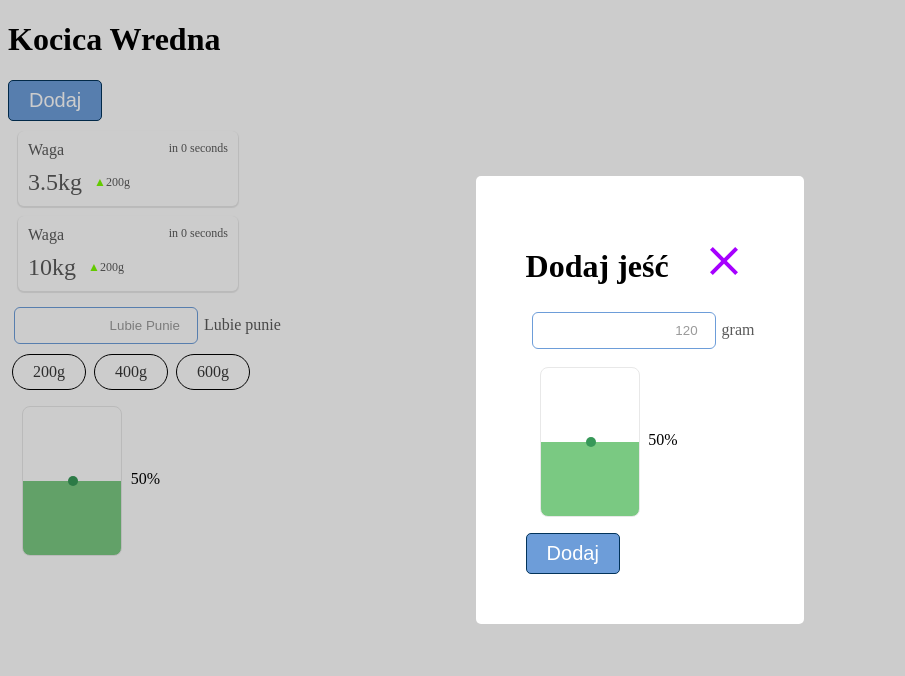
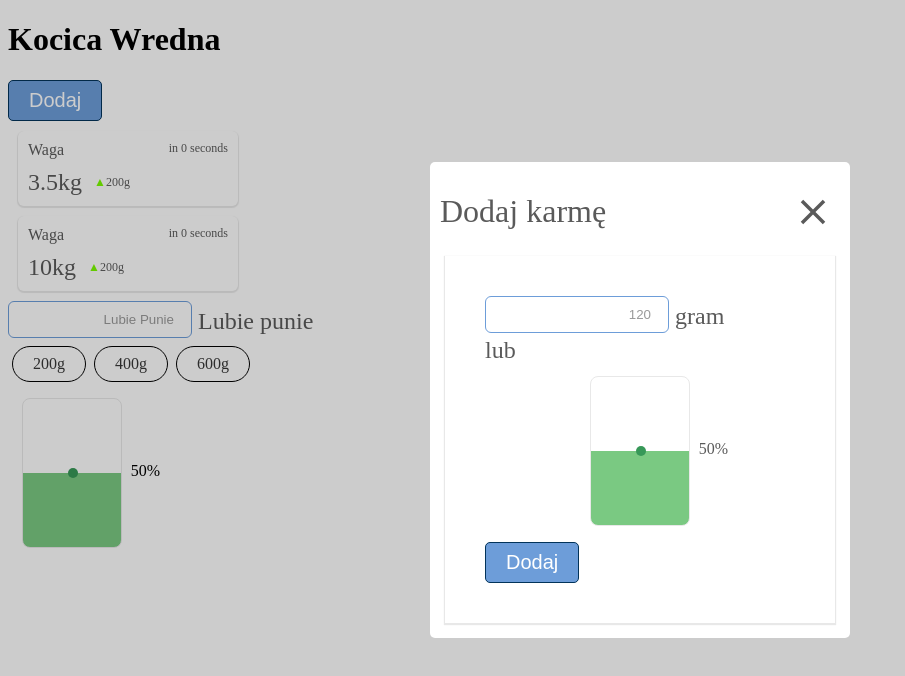
Before and after one commit to anncst/Punia, a React (Create React App) app in the folder frontend/: page / in a window 1280 px wide. Both pictures are taken after a click on the button "Dodaj". Shown: the top 676 px of the page, without its empty margins (0-905 px from the left). Built offline with nearby package versions, Linux system fonts and the light colour scheme.

Commit message:
restyled modal

```diff
--- a/frontend/src/App.js
+++ b/frontend/src/App.js
@@ -18,7 +18,7 @@ function App() {
       <Home />
       <Button onClick={() => setModalOpen(true)}>Dodaj</Button>
       {isModalOpen && (
-        <Modal onClose={() => setModalOpen(false)} title="Dodaj jeść" />
+        <Modal onClose={() => setModalOpen(false)} title="Dodaj karmę" />
       )}
       <InfoBox
         text="Waga"
--- a/frontend/src/components/Modal/Modal.js
+++ b/frontend/src/components/Modal/Modal.js
@@ -16,14 +16,22 @@ const Modal = ({ onClose, title }) => {
     <div className={styles.modalBackground} onMouseDown={onClose}>
       <div className={styles.modal} onMouseDown={stopEventPropagation}>
         <div className={styles.header}>
-          <h1>{title}</h1>
+          <h1 className={styles.title}>{title}</h1>
           <button onClick={onClose} className={styles.closeButton}>
             <CloseIcon fontSize="inherit" />
           </button>
         </div>
-        <NumberInput label="gram" placeholder="120" />
-        <Slider min={1} max={100} value={value} setValue={setValue} />
-        <Button>Dodaj</Button>
+        <div className={styles.form}>
+          <NumberInput label="gram" placeholder="120" />
+          <div className={styles.orText}>lub</div>
+          {/* Tutaj Radio dać */}
+          <div className={styles.slider}>
+            <Slider min={1} max={100} value={value} setValue={setValue} />
+          </div>
+          <div className={styles.formButton}>
+            <Button>Dodaj</Button>
+          </div>
+        </div>
       </div>
     </div>
   )
--- a/frontend/src/components/Modal/Modal.module.scss
+++ b/frontend/src/components/Modal/Modal.module.scss
@@ -1,7 +1,11 @@
+@import '../../colors.module.scss';
+
 .modal {
   background-color: white;
-  padding: 50px;
+  padding: 10px;
   border-radius: 5px;
+  width: 400px;
+  color: $text;
 }
 
 .modalBackground {
@@ -19,21 +23,44 @@
 
 .header {
   display: flex;
+  width: 100%;
+  align-items: center;
   justify-content: space-between;
 }
 
 .closeButton {
   background-color: transparent;
   border: 0px;
-  transition: 1s ease-in-out;
   z-index: 1000;
-  color: rgb(166, 0, 255);
-  font-size: 48px;
+  font-size: 42px;
+  justify-self: flex-end;
+  display: flex;
+  color: $text;
 }
 
 .closeButton:hover {
-  color: grey;
-  rotate: 360deg;
-  color: pink;
-  transform: scale(20);
+  color: black;
 }
+
+.title {
+  font-weight: normal;
+}
+
+.form {
+  margin: 5px;
+  padding: 40px;
+  box-shadow: 0px 1px 1px 1px $shadow;
+  display: flex;
+  flex-direction: column;
+  justify-content: flex-start;
+  height: 100%;
+}
+
+.slider {
+  display: flex;
+  align-self: center;
+}
+
+.orText {
+  font-size: 24px;
+}
--- a/frontend/src/components/NumberInput/NumberInput.js
+++ b/frontend/src/components/NumberInput/NumberInput.js
@@ -12,7 +12,7 @@ export const NumberInput = ({
   min = 0,
   step,
 }) => (
-  <>
+  <div className={styles.numberInputBox}>
     <input
       id={id}
       placeholder={placeholder}
@@ -25,7 +25,7 @@ export const NumberInput = ({
       className={styles.numberInput}
     />
     <label className={styles.label}>{label}</label>
-  </>
+  </div>
 )
 
 NumberInput.propTypes = {
--- a/frontend/src/components/NumberInput/NumberInput.module.scss
+++ b/frontend/src/components/NumberInput/NumberInput.module.scss
@@ -1,11 +1,16 @@
 @import '../../colors.module.scss';
 
+.numberInputBox {
+  display: flex;
+  align-items: center;
+}
 .numberInput {
   border: 0.5px solid $blue;
   padding: 10px 2px 10px 80px;
   text-align: end;
   border-radius: 6px;
-  margin: 6px;
+  margin-right: 6px;
+  margin-bottom: 4px;
   width: 100px;
 }
 
@@ -20,4 +25,5 @@
 
 .label {
   color: $text;
+  font-size: 24px;
 }
```
